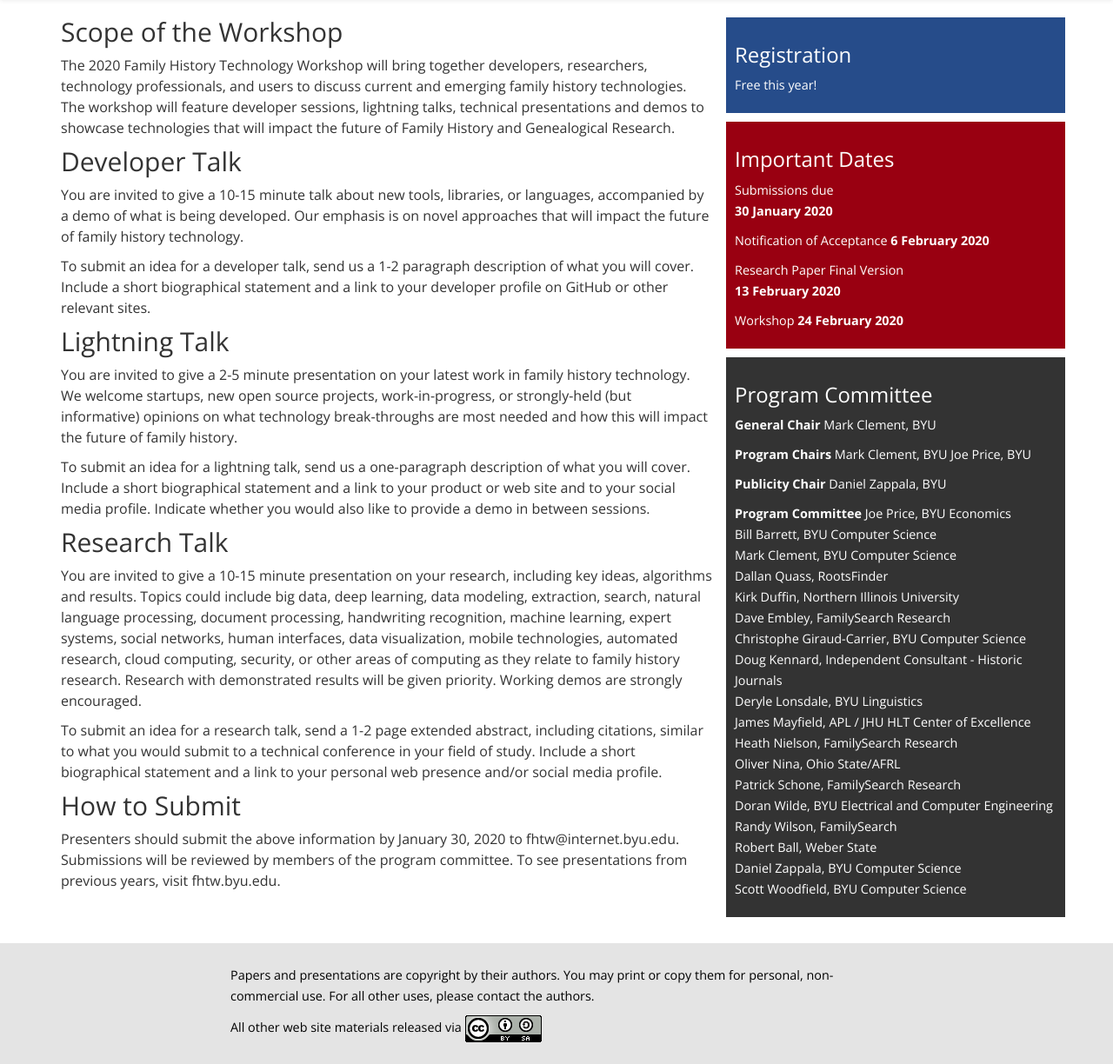
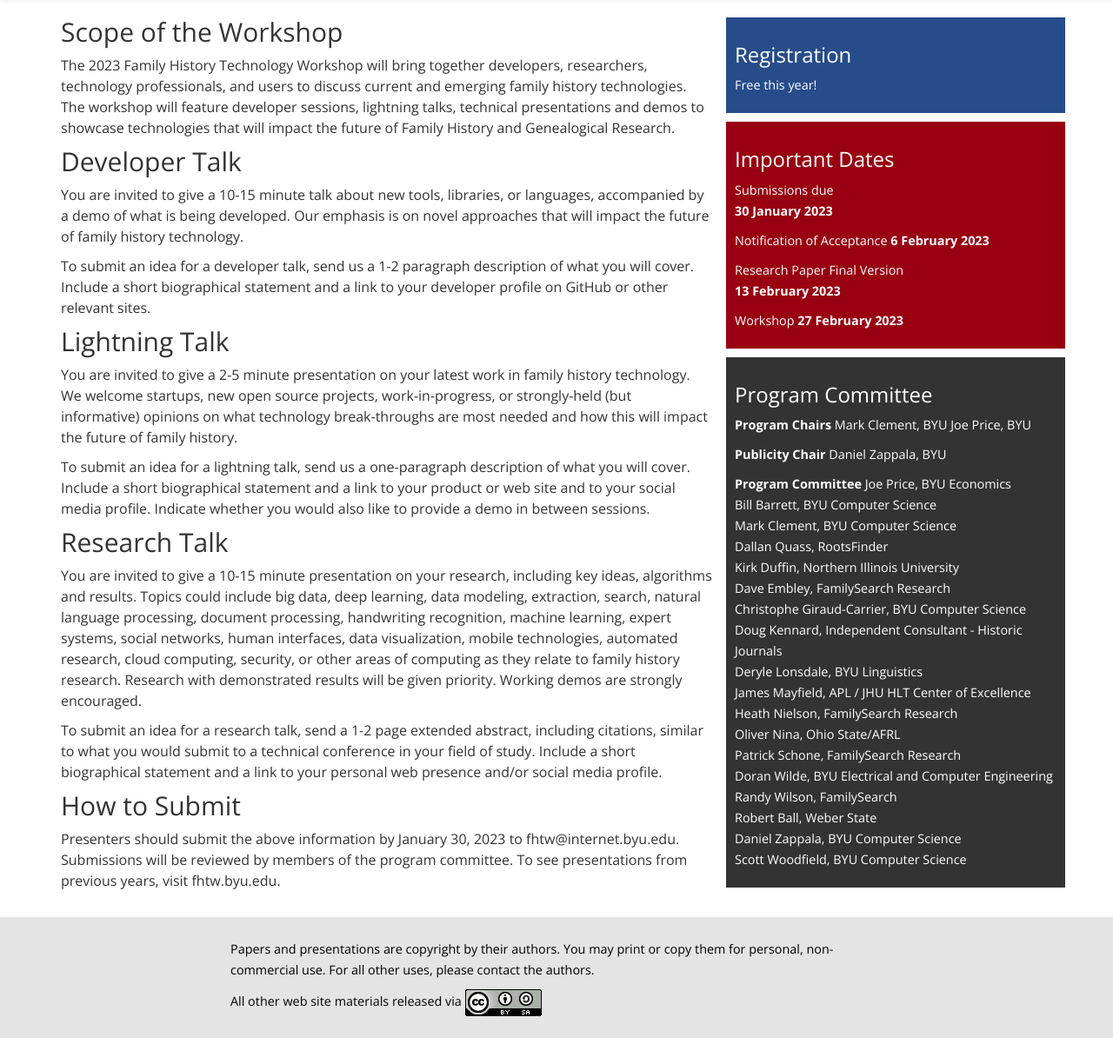
Before and after one commit to byu-fht/fhtw-old, a Flask app: template templates/call-for-papers.html in a window 1280 px wide. Shown: the part 62-1286 px from the top of the page at 87% size. After the commit the page ends 1256 px from the top, so only its background shows below. Run offline with Flask 2, Linux system fonts and the light colour scheme; the template is opened without the code that fills it, so the values that code supplies are empty; some libraries are stand-ins or nearby versions.

Commit message:
Update call-for-papers.html

```diff
--- a/templates/call-for-papers.html
+++ b/templates/call-for-papers.html
@@ -9,7 +9,7 @@
 
 ## Scope of the Workshop
 
-The 2020 Family History Technology Workshop will bring together
+The 2023 Family History Technology Workshop will bring together
 developers, researchers, technology professionals, and users to
 discuss current and emerging family history technologies. The workshop
 will feature developer sessions, lightning talks, technical
@@ -60,7 +60,7 @@
 
 ## How to Submit
 
-Presenters should submit the above information by January 30, 2020 to
+Presenters should submit the above information by January 30, 2023 to
 fhtw@internet.byu.edu. Submissions will be reviewed by members of the program
 committee. To see presentations from previous years, visit fhtw.byu.edu.
 
@@ -89,16 +89,16 @@
 ### Important Dates
 
 Submissions due
-<br>**30 January 2020**
+<br>**30 January 2023**
 
 Notification of Acceptance
-**6 February 2020**
+**6 February 2023**
 
 Research Paper Final Version
-<br>**13 February 2020**
+<br>**13 February 2023**
 
 Workshop
-**24 February 2020**
+**27 February 2023**
 {% endfilter %}
 
 </div>
@@ -109,9 +109,6 @@
       {% filter markdown %}
 
 ### Program Committee
-
-**General Chair**
-Mark Clement, BYU
 
 **Program Chairs**
 Mark Clement, BYU
```
